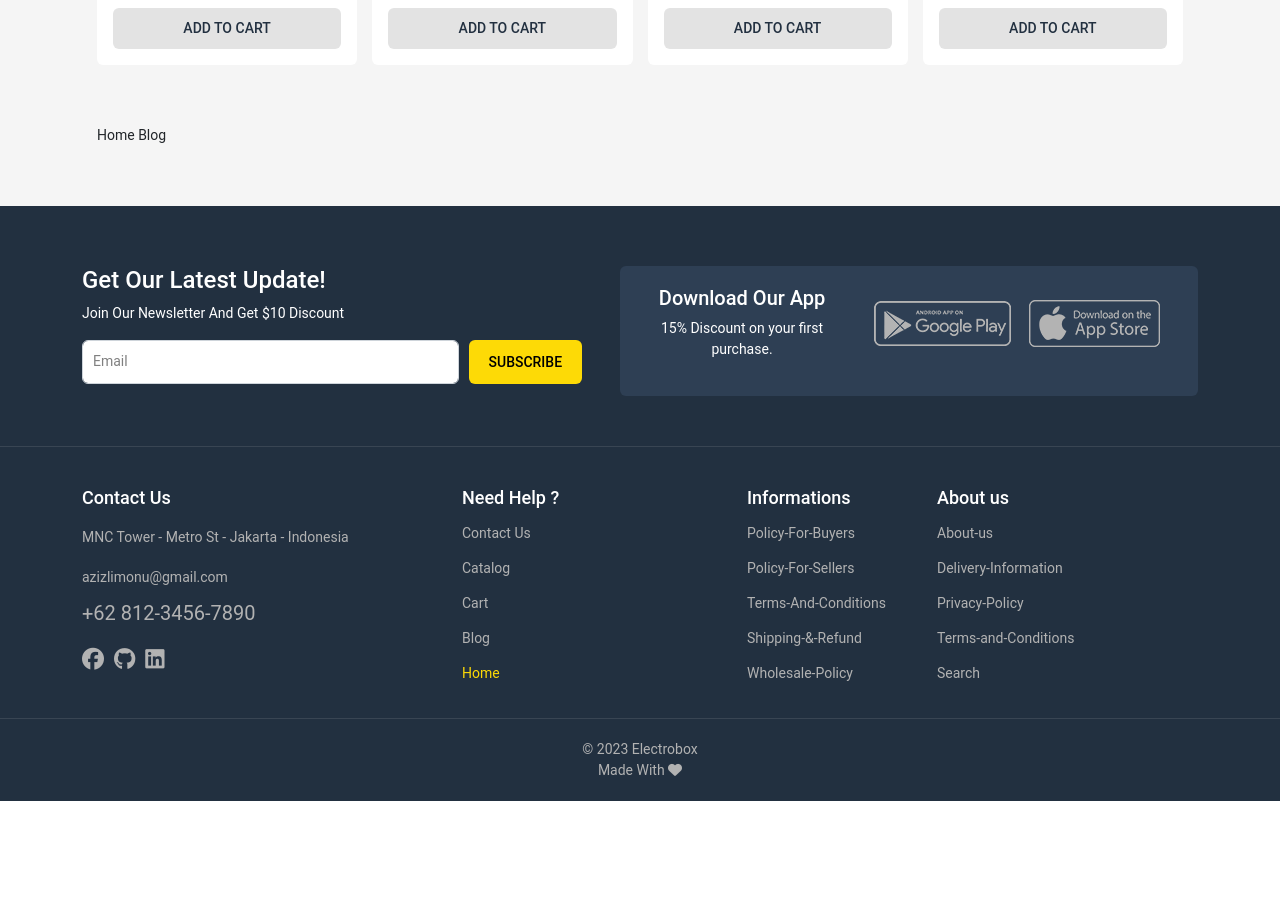
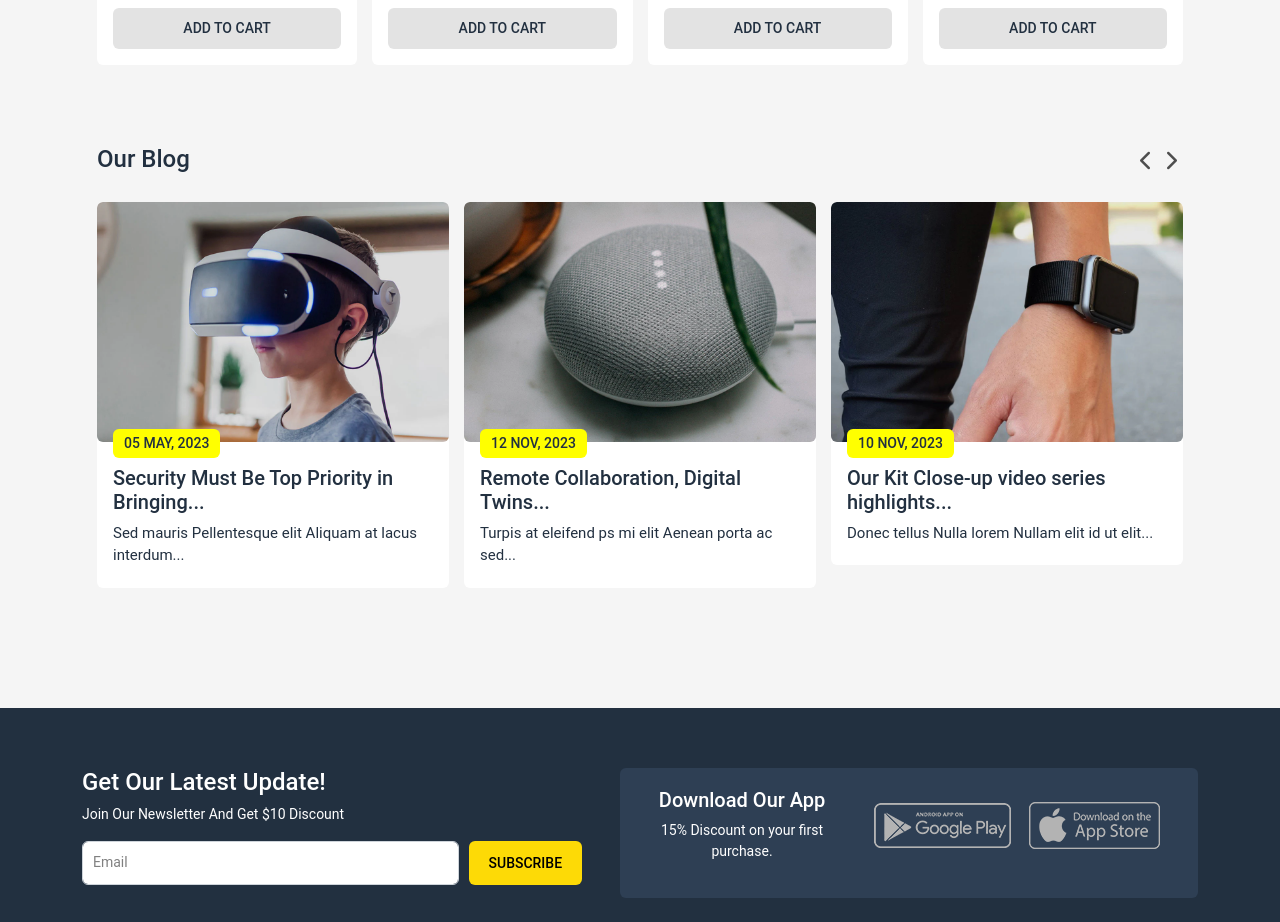
Before and after one commit to azizlimonu/vue-electroshop, a Vue app: page / in a window 1280 px wide. Shown: the part 3623-4545 px from the top of the page. Before the commit the page ends 4424 px from the top, so only its background shows below. Built offline with nearby package versions, Linux system fonts and the light colour scheme.

Commit message:
blog home oke

```diff
--- a/src/components/Home/BlogHome.vue
+++ b/src/components/Home/BlogHome.vue
@@ -1,7 +1,152 @@
 <template>
-  <div>Home Blog</div>
+  <div class="our-blog">
+    <div class="slide-heading">
+      <h4 ref="mine">Our Blog</h4>
+      <div class="nav-buttons">
+        <button class="blog-prev">
+          <i class="fa-solid fa-chevron-left"></i>
+        </button>
+        <button class="blog-next">
+          <i class="fa-solid fa-chevron-right"></i>
+        </button>
+      </div>
+    </div>
+    <Swiper
+      class="swiper"
+      :modules="modules"
+      :slides-per-view="windowWidth > 992 ? 3 : 1"
+      :space-between="15"
+      :navigation="{ nextEl: '.blog-next', prevEl: '.blog-prev' }"
+    >
+      <SwiperSlide v-for="(blog, i) in ourBlog" :key="i">
+        <router-link
+          :to="{
+            name: 'blog-page',
+            params: { id: blog.id, description: blog.description },
+          }"
+        >
+          <div class="card">
+            <div class="img-holder">
+              <img
+                :src="getImageUrl(blog.img)"
+                class="card-img-top"
+                alt="blog Image"
+              />
+            </div>
+            <div class="card-body">
+              <span class="blog-date">{{ blog.date }}</span>
+              <h5>{{ blog.title }}</h5>
+              <p class="card-text">
+                {{ blog.description }}
+              </p>
+            </div>
+          </div>
+        </router-link>
+      </SwiperSlide>
+    </Swiper>
+  </div>
 </template>
 
-<script setup></script>
+<script setup>
+import { ref, onMounted, onUnmounted } from 'vue'
+import { Swiper, SwiperSlide } from 'swiper/vue'
+import { Navigation } from 'swiper'
+import 'swiper/css'
+import 'swiper/css/navigation'
 
-<style lang="scss" scoped></style>
+const modules = ref([Navigation])
+
+import { useStore } from 'vuex'
+const store = useStore()
+
+const ourBlog = ref(store.state.ourBlog)
+console.log('our blog', ourBlog)
+
+const getImageUrl = (name) => {
+  return new URL(`../../assets/OurBlog/${name}`, import.meta.url).href
+}
+
+const windowWidth = ref(window.innerWidth)
+
+const handleResize = () => {
+  windowWidth.value = window.innerWidth
+}
+
+onMounted(() => {
+  window.addEventListener('resize', handleResize)
+})
+
+onUnmounted(() => {
+  window.removeEventListener('resize', handleResize)
+})
+</script>
+
+<style lang="scss" scoped>
+.our-blog {
+  margin-top: 80px;
+  margin-bottom: 60px;
+  color: var(--bg-color);
+  > h2 {
+    font-size: 22px;
+  }
+  .swiper {
+    a {
+      color: var(--bg-color);
+    }
+  }
+  .slide-heading {
+    display: flex;
+    justify-content: space-between;
+    margin-bottom: 20px;
+    .nav-buttons {
+      button {
+        font-size: 20px;
+        border: none;
+        color: #4e4e4e;
+        background-color: transparent;
+        &:hover {
+          color: var(--yellow);
+        }
+      }
+    }
+  }
+  .card {
+    border: none;
+    &:hover {
+      .img-holder {
+        img {
+          transform: scale(1.05);
+        }
+      }
+    }
+    .img-holder {
+      display: flex;
+      justify-content: center;
+      align-items: center;
+      overflow: hidden;
+      border-radius: 6px;
+      img {
+        transition: 0.5s;
+      }
+    }
+    .card-body {
+      position: relative;
+      .blog-date {
+        position: absolute;
+        top: -13px;
+        background-color: yellow;
+        padding: 4px 11px;
+        border-radius: 6px;
+        font-weight: 500;
+      }
+      h5 {
+        margin-top: 0.5rem;
+      }
+      .card-text {
+        margin: 5px 0;
+        font-size: 15px;
+      }
+    }
+  }
+}
+</style>
--- a/src/store/index.js
+++ b/src/store/index.js
@@ -358,7 +358,7 @@ export default createStore({
       {
         id: 1,
         name: "Security Priority",
-        img: import("../assets/OurBlog/blog-1.png"),
+        img: "blog-1.png",
         date: "05 MAY, 2023",
         title: "Security Must Be Top Priority in Bringing...",
         description:
@@ -369,7 +369,7 @@ export default createStore({
       {
         id: 2,
         name: "Remote Collaboration",
-        img: import("../assets/OurBlog/blog-2.png"),
+        img: "blog-2.png",
         date: "12 NOV, 2023",
         title: "Remote Collaboration, Digital Twins...",
         description: "Turpis at eleifend ps mi elit Aenean porta ac sed...",
@@ -379,7 +379,7 @@ export default createStore({
       {
         id: 3,
         name: "Our Kit Closeup",
-        img: import("../assets/OurBlog/blog-3.png"),
+        img: "blog-3.png",
         date: "10 NOV, 2023",
         title: "Our Kit Close-up video series highlights...",
         description: "Donec tellus Nulla lorem Nullam elit id ut elit...",
@@ -389,7 +389,7 @@ export default createStore({
       {
         id: 4,
         name: "Wireless Technologies",
-        img: import("../assets/OurBlog/blog-4.png"),
+        img: "blog-4.png",
         date: "27 NOV, 2023",
         title: "There’s another wireless technology...",
         description: "long-range applications There's another wireless...",
@@ -399,7 +399,7 @@ export default createStore({
       {
         id: 5,
         name: "Complexities of Electronics",
-        img: import("../assets/OurBlog/blog-5.png"),
+        img: "blog-5.png",
         date: "04 DEC, 2023",
         title: "The Complexities of Electronic Design...",
         description: "Mi vitae magnis Fusce laoreet nibh felis porttitor...",
@@ -408,7 +408,7 @@ export default createStore({
       {
         id: 6,
         name: "Embedded Forecast",
-        img: import("../assets/OurBlog/blog-6.png"),
+        img: "blog-6.png",
         date: "18 DEC, 2023",
         title: "Embedded Forecast, Suspect Software...",
         description: "Mi vitae magnis Fusce laoreet nibh felis porttitor...",
```
